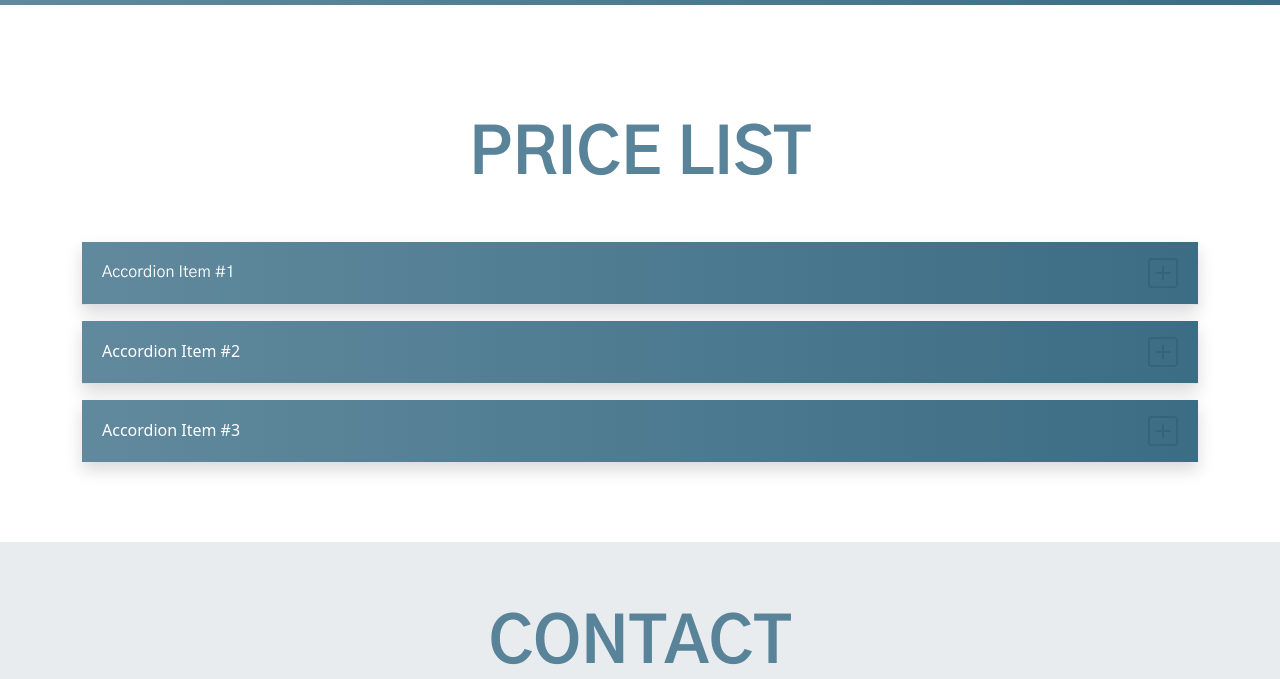
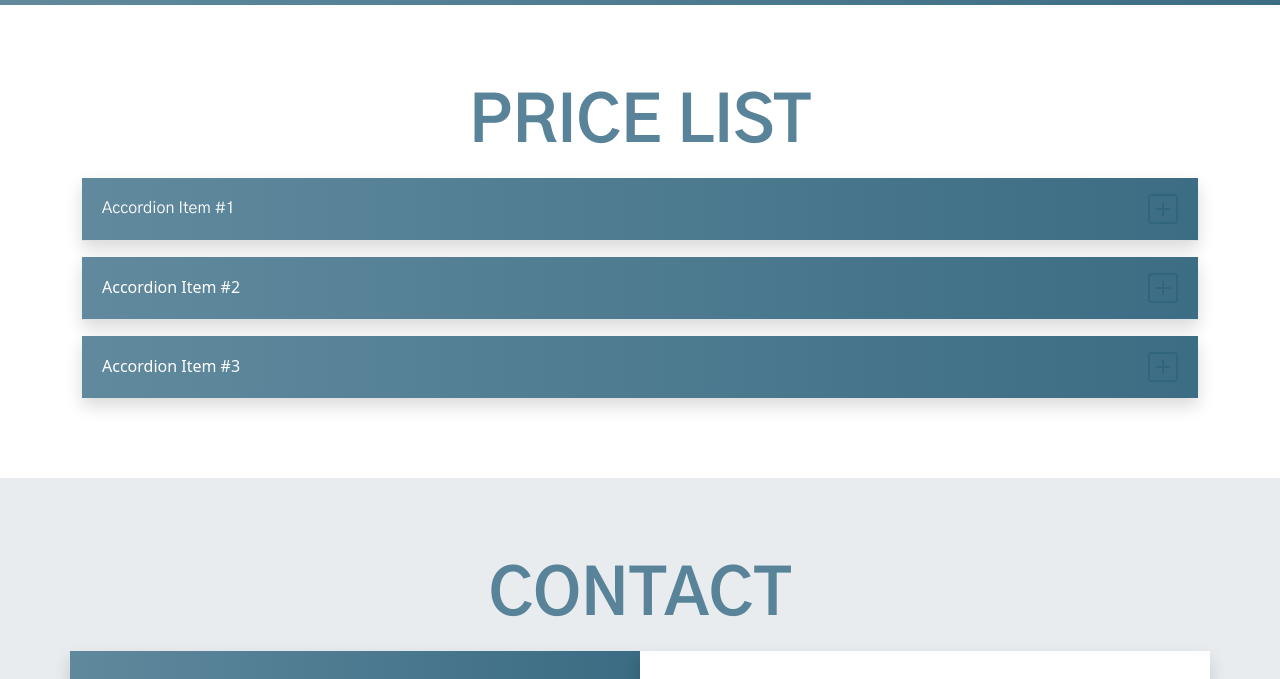
Before and after one commit to theopmw/the-little-treatment-room, a website: page index.html in a window 1280 px wide. Shown: the part 121-800 px from the top of the page. Drawn offline with nearby package versions, Linux system fonts and the light colour scheme.

Commit message:
Update section heading margins

```diff
--- a/index.html
+++ b/index.html
@@ -56,7 +56,7 @@
   <section id="prices" class="prices-section">
     <div class="container">
       <div class="row text-center">
-        <h2 class="display-3 fw-bold text-uppercase mt-5 mb-5">Price List</h2>
+        <h2 class="display-3 fw-bold text-uppercase mt-3 mb-3">Price List</h2>
       </div>
       <!-- ACCORDION CONTENT -->
 
@@ -118,7 +118,7 @@
   <section id="contact" class="contact-section">
     <div class="container">
       <div class="row text-center">
-        <h2 class="display-3 fw-bold text-uppercase ">Contact</h2>
+        <h2 class="display-3 fw-bold text-uppercase mt-3 mb-3">Contact</h2>
       </div>
       <!-- CONTACT INFO -->
       <div class="row">
```
